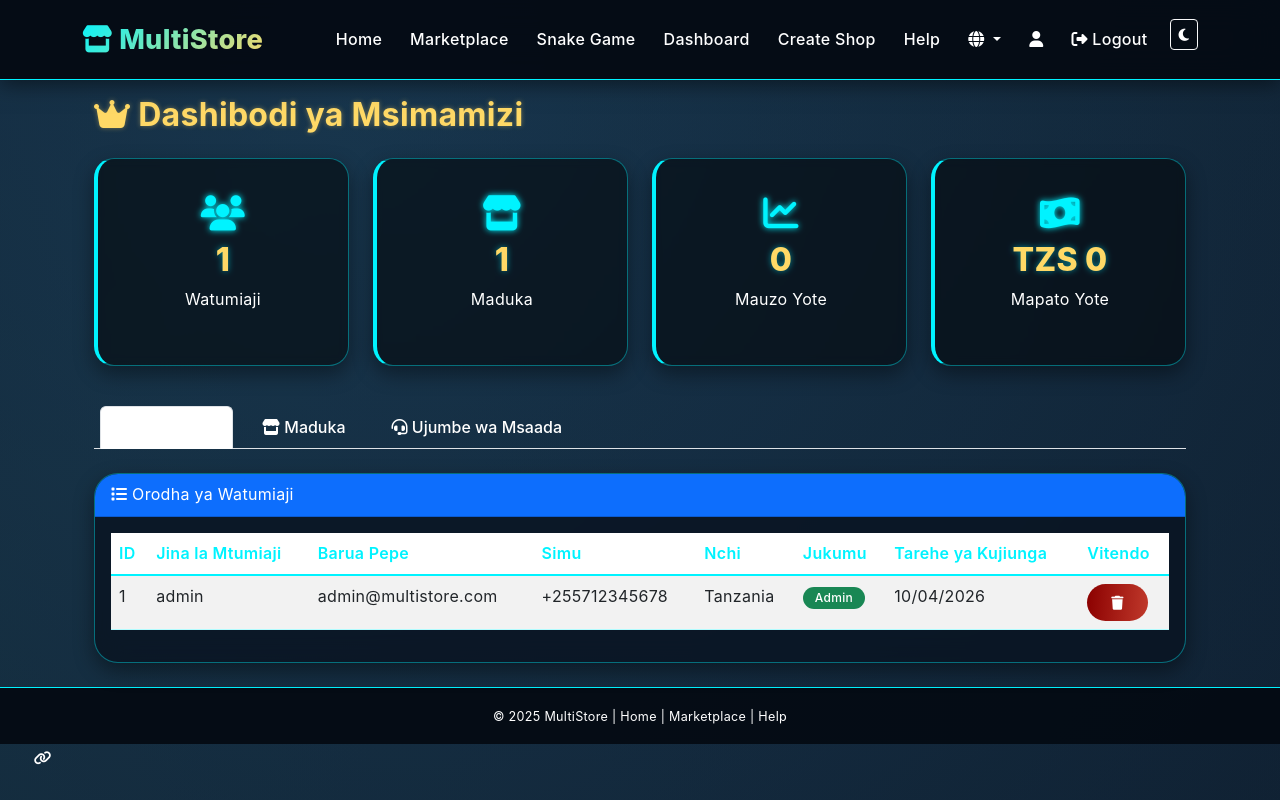
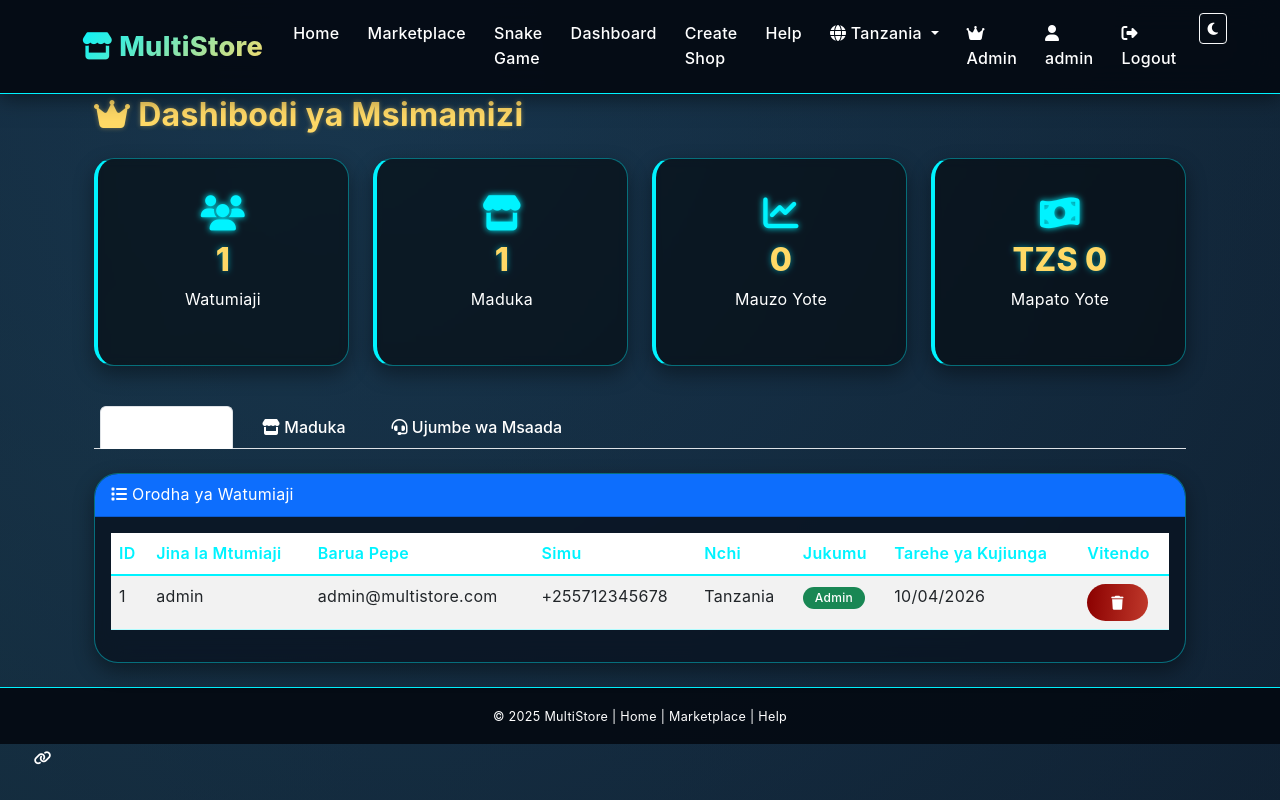
Before and after one commit to nexoratechv1-ctrl/Stocksmart-v2, a Flask app: page /admin in a window 1280 px wide. Run offline with Flask 3, Linux system fonts and the light colour scheme; a user stored in the database is signed in; data comes from the database, SQL or seed files in the repository; data that the repository does not hold is empty.

Commit message:
Update base.html

```diff
--- a/templates/base.html
+++ b/templates/base.html
@@ -13,37 +13,37 @@
     <div class="animated-bg"></div>
     <nav class="navbar navbar-expand-lg fixed-top">
         <div class="container">
-            <a class="navbar-brand" href="{{ url_for('i') }}"><i class="fas fa-store"></i> MultiStore</a>
+            <a class="navbar-brand" href="{{ url_for('index') }}"><i class="fas fa-store"></i> MultiStore</a>
             <button class="navbar-toggler" type="button" data-bs-toggle="collapse" data-bs-target="#navbarNav">
                 <span class="navbar-toggler-icon"></span>
             </button>
             <div class="collapse navbar-collapse" id="navbarNav">
                 <ul class="navbar-nav ms-auto">
-                    <li class="nav-item"><a class="nav-link" href="{{ url_for('i') }}">Home</a></li>
-                    <li class="nav-item"><a class="nav-link" href="{{ url_for('mp') }}">Marketplace</a></li>
-                    <li class="nav-item"><a class="nav-link" href="{{ url_for('sg') }}">Snake Game</a></li>
+                    <li class="nav-item"><a class="nav-link" href="{{ url_for('index') }}">Home</a></li>
+                    <li class="nav-item"><a class="nav-link" href="{{ url_for('marketplace') }}">Marketplace</a></li>
+                    <li class="nav-item"><a class="nav-link" href="{{ url_for('snake_game') }}">Snake Game</a></li>
                     {% if current_user.is_authenticated %}
                         <li class="nav-item"><a class="nav-link" href="{{ url_for('dashboard') }}">Dashboard</a></li>
-                        <li class="nav-item"><a class="nav-link" href="{{ url_for('cs') }}">Create Shop</a></li>
-                        <li class="nav-item"><a class="nav-link" href="{{ url_for('hd') }}">Help</a></li>
+                        <li class="nav-item"><a class="nav-link" href="{{ url_for('create_shop') }}">Create Shop</a></li>
+                        <li class="nav-item"><a class="nav-link" href="{{ url_for('helpdesk') }}">Help</a></li>
                         <li class="nav-item dropdown">
                             <a class="nav-link dropdown-toggle" href="#" id="countryDropdown" role="button" data-bs-toggle="dropdown">
-                                <i class="fas fa-globe"></i> {{ current_user.co if current_user.is_authenticated else 'Tanzania' }}
+                                <i class="fas fa-globe"></i> {{ current_user.country if current_user.is_authenticated else 'Tanzania' }}
                             </a>
                             <ul class="dropdown-menu dropdown-menu-end">
                                 {% for country in COUNTRIES.keys() %}
-                                <li><a class="dropdown-item" href="{{ url_for('sc', c=country) }}">{{ country }}</a></li>
+                                <li><a class="dropdown-item" href="{{ url_for('set_country', country=country) }}">{{ country }}</a></li>
                                 {% endfor %}
                             </ul>
                         </li>
-                        {% if current_user.a %}
-                        <li class="nav-item"><a class="nav-link" href="{{ url_for('admd') }}"><i class="fas fa-crown"></i> Admin</a></li>
+                        {% if current_user.is_admin %}
+                        <li class="nav-item"><a class="nav-link" href="{{ url_for('admin_dashboard') }}"><i class="fas fa-crown"></i> Admin</a></li>
                         {% endif %}
-                        <li class="nav-item"><a class="nav-link" href="{{ url_for('pr') }}"><i class="fas fa-user"></i> {{ current_user.u }}</a></li>
-                        <li class="nav-item"><a class="nav-link" href="{{ url_for('lo') }}"><i class="fas fa-sign-out-alt"></i> Logout</a></li>
+                        <li class="nav-item"><a class="nav-link" href="{{ url_for('profile') }}"><i class="fas fa-user"></i> {{ current_user.username }}</a></li>
+                        <li class="nav-item"><a class="nav-link" href="{{ url_for('logout') }}"><i class="fas fa-sign-out-alt"></i> Logout</a></li>
                     {% else %}
-                        <li class="nav-item"><a class="nav-link" href="{{ url_for('l') }}"><i class="fas fa-key"></i> Login</a></li>
-                        <li class="nav-item"><a class="nav-link" href="{{ url_for('r') }}"><i class="fas fa-user-plus"></i> Register</a></li>
+                        <li class="nav-item"><a class="nav-link" href="{{ url_for('login') }}"><i class="fas fa-key"></i> Login</a></li>
+                        <li class="nav-item"><a class="nav-link" href="{{ url_for('register') }}"><i class="fas fa-user-plus"></i> Register</a></li>
                     {% endif %}
                     <li class="nav-item">
                         <button class="dark-mode-toggle btn btn-sm btn-outline-light ms-2" id="darkModeToggle"><i class="fas fa-moon"></i></button>
@@ -61,7 +61,7 @@
         {% block content %}{% endblock %}
     </main>
     <footer class="footer text-center py-3 mt-4">
-        <small>&copy; 2025 MultiStore | <a href="{{ url_for('i') }}">Home</a> | <a href="{{ url_for('mp') }}">Marketplace</a> | <a href="{{ url_for('hd') }}">Help</a></small>
+        <small>&copy; 2025 MultiStore | <a href="{{ url_for('index') }}">Home</a> | <a href="{{ url_for('marketplace') }}">Marketplace</a> | <a href="{{ url_for('helpdesk') }}">Help</a></small>
     </footer>
     <script src="https://cdn.jsdelivr.net/npm/bootstrap@5.3.0/dist/js/bootstrap.bundle.min.js"></script>
     <script>
@@ -87,4 +87,4 @@
         });
     </script>
 </body>
-    </html>
+</html>
```
